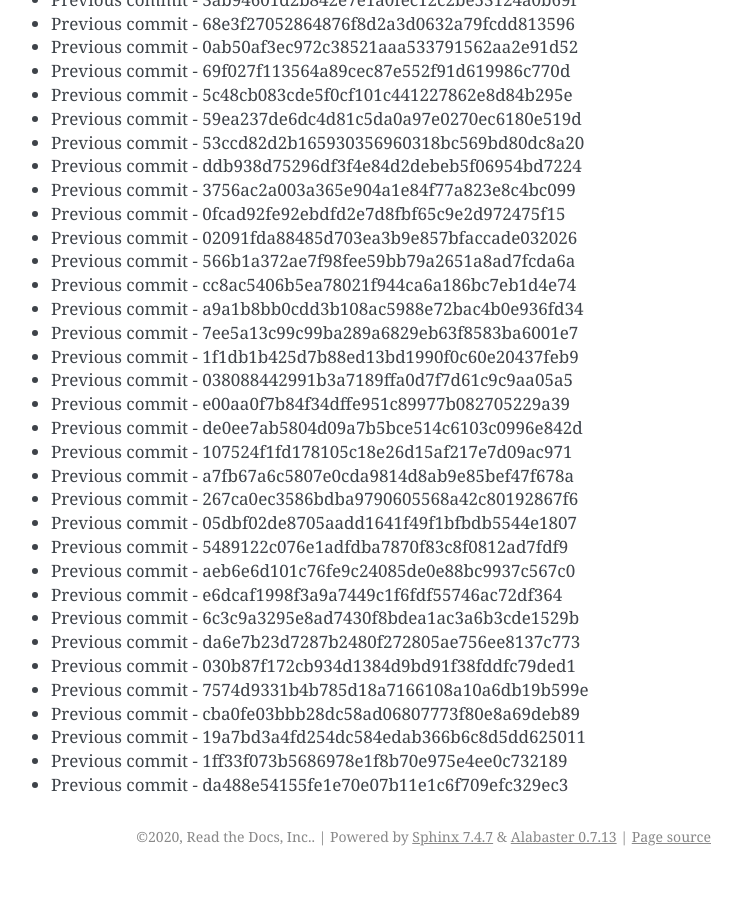
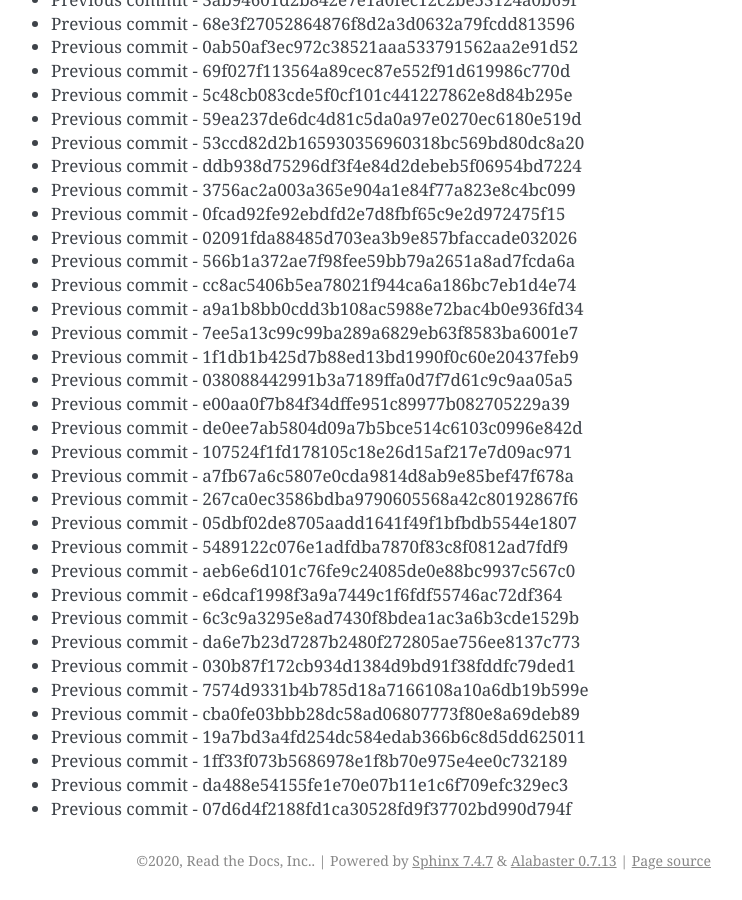
Before and after one commit to readthedocs/rtd-git-stresstest, a Sphinx documentation site: the page built from docs/updates.rst, in a window 1280 px wide and 900 px high, scrolled down 58625 px. Shown: the whole window, without its empty margins (399-1141 px from the left). Built offline with Sphinx 7.4.7, drawn with Linux system fonts in a browser that asks for light colours; before the commit the page ends 59501 px from its top, so only the background shows below that.

Commit message:
Generating commit from previous: 07d6d4f2188fd1ca30528fd9f37702bd990d794f

```diff
--- a/docs/updates.rst
+++ b/docs/updates.rst
@@ -2495,3 +2495,4 @@ It can be tested for any performance characteristics.
 * Previous commit - 19a7bd3a4fd254dc584edab366b6c8d5dd625011
 * Previous commit - 1ff33f073b5686978e1f8b70e975e4ee0c732189
 * Previous commit - da488e54155fe1e70e07b11e1c6f709efc329ec3
+* Previous commit - 07d6d4f2188fd1ca30528fd9f37702bd990d794f
```
